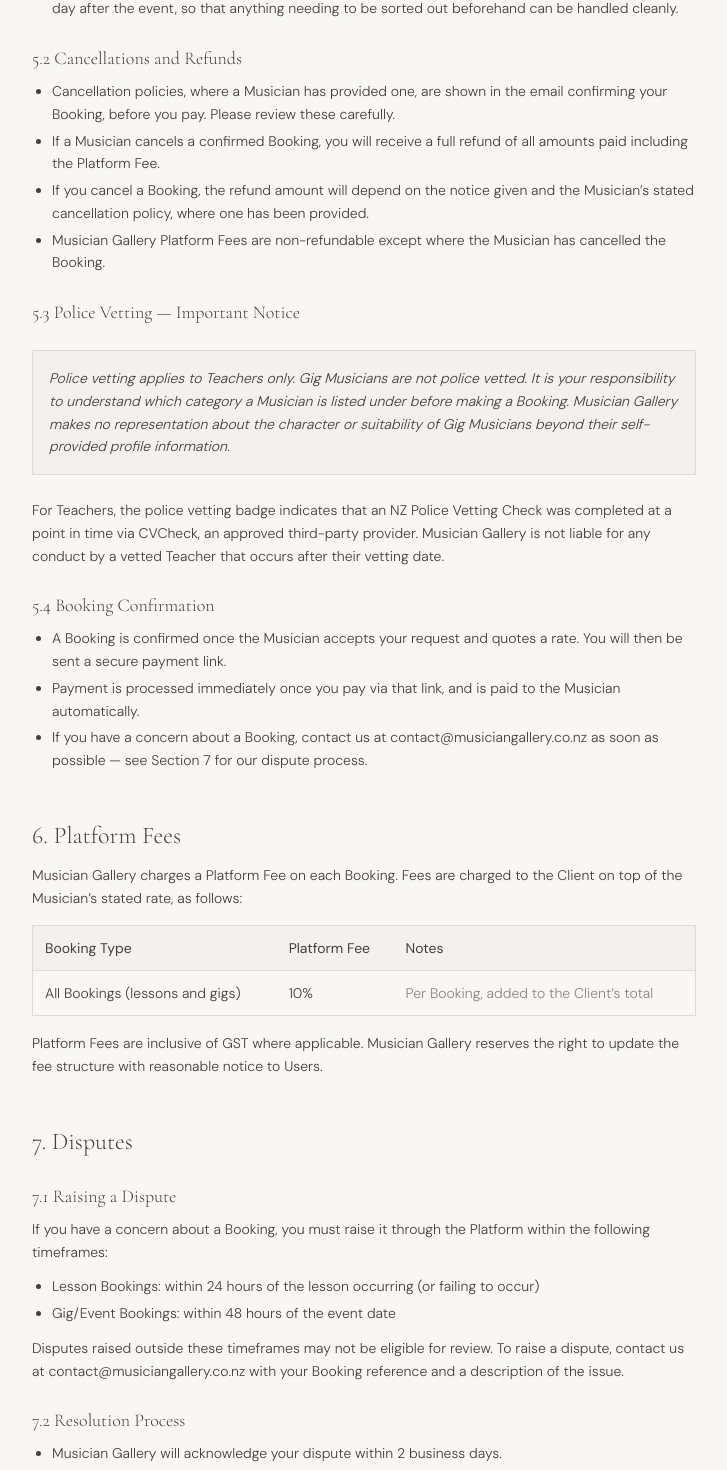
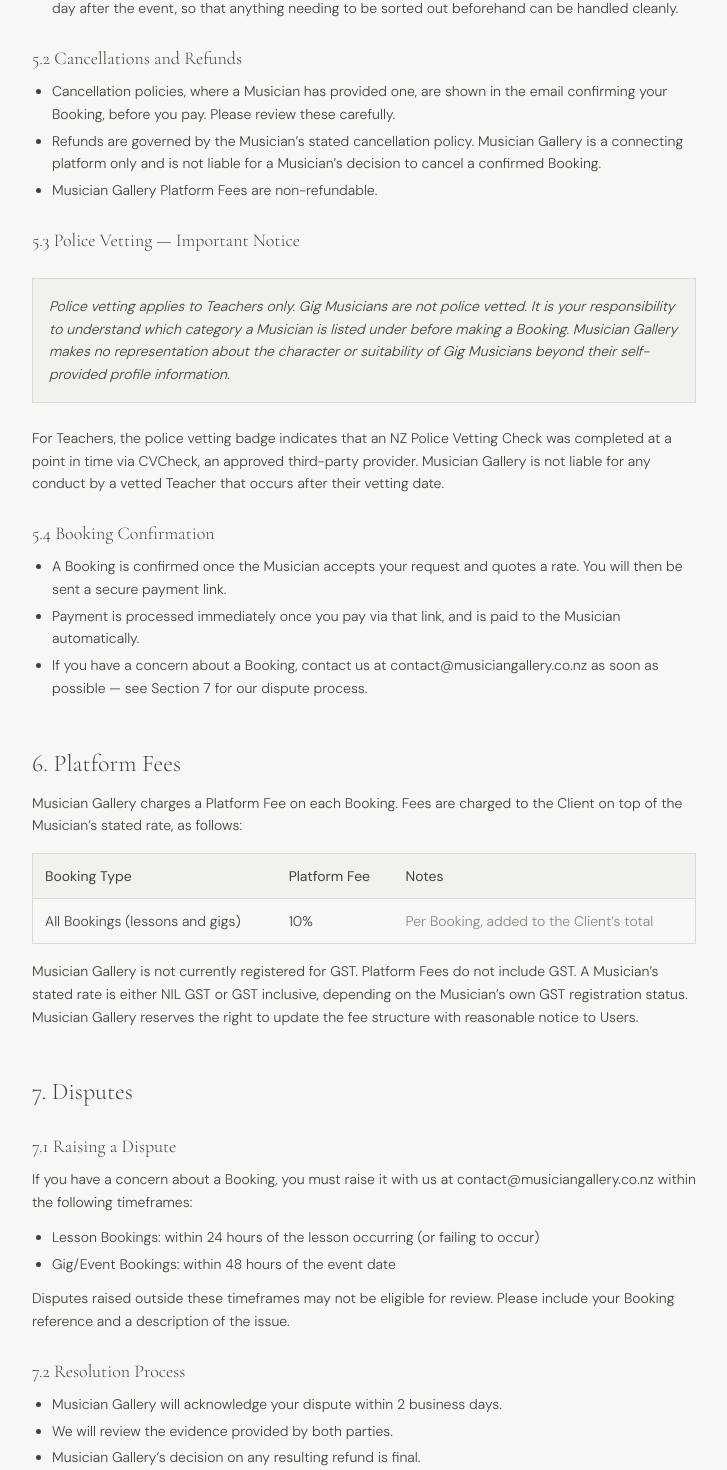
Before and after one commit to musiciangallery/Musician-Gallery, a Next.js app: page /terms in a window 1280 px wide. Shown: the part 3477-4947 px from the top of the page, without its empty margins (276-1003 px from the left). Built offline with nearby package versions, Linux system fonts and the light colour scheme.

Commit message:
Update page.tsx

```diff
--- a/src/app/terms/page.tsx
+++ b/src/app/terms/page.tsx
@@ -259,18 +259,12 @@ export default function TermsPage() {
           Please review these carefully.
         </li>
         <li>
-          If a Musician cancels a confirmed Booking, you will receive a full
-          refund of all amounts paid including the Platform Fee.
+          Refunds are governed by the Musician&rsquo;s stated cancellation
+          policy. Musician Gallery is a connecting platform only and is not
+          liable for a Musician&rsquo;s decision to cancel a confirmed
+          Booking.
         </li>
-        <li>
-          If you cancel a Booking, the refund amount will depend on the
-          notice given and the Musician&rsquo;s stated cancellation policy,
-          where one has been provided.
-        </li>
-        <li>
-          Musician Gallery Platform Fees are non-refundable except where the
-          Musician has cancelled the Booking.
-        </li>
+        <li>Musician Gallery Platform Fees are non-refundable.</li>
       </ul>
       <h3 className={h3}>5.3 Police Vetting &mdash; Important Notice</h3>
       <div className={callout}>
@@ -332,16 +326,18 @@ export default function TermsPage() {
         </tbody>
       </table>
       <p className={p}>
-        Platform Fees are inclusive of GST where applicable. Musician
-        Gallery reserves the right to update the fee structure with
-        reasonable notice to Users.
+        Musician Gallery is not currently registered for GST. Platform Fees
+        do not include GST. A Musician&rsquo;s stated rate is either NIL GST
+        or GST inclusive, depending on the Musician&rsquo;s own GST
+        registration status. Musician Gallery reserves the right to update
+        the fee structure with reasonable notice to Users.
       </p>
 
       <h2 className={h2}>7. Disputes</h2>
       <h3 className={h3}>7.1 Raising a Dispute</h3>
       <p className={p}>
-        If you have a concern about a Booking, you must raise it through the
-        Platform within the following timeframes:
+        If you have a concern about a Booking, you must raise it with us at
+        contact@musiciangallery.co.nz within the following timeframes:
       </p>
       <ul className={ul}>
         <li>Lesson Bookings: within 24 hours of the lesson occurring (or failing to occur)</li>
@@ -349,9 +345,8 @@ export default function TermsPage() {
       </ul>
       <p className={p}>
         Disputes raised outside these timeframes may not be eligible for
-        review. To raise a dispute, contact us at
-        contact@musiciangallery.co.nz with your Booking reference and a
-        description of the issue.
+        review. Please include your Booking reference and a description of
+        the issue.
       </p>
       <h3 className={h3}>7.2 Resolution Process</h3>
       <ul className={ul}>
@@ -438,8 +433,8 @@ export default function TermsPage() {
       <p className={p}>
         Musician Gallery may update these Terms from time to time. When we
         do, we will update the effective date at the top of this document.
-        Where changes are material, we will notify Users by email at least
-        14 days before the changes take effect.
+        Where changes are material, we will make reasonable efforts to
+        notify Users directly, but do not guarantee individual notice.
       </p>
       <p className={p}>
         Continued use of the Platform after updated Terms take effect
```
